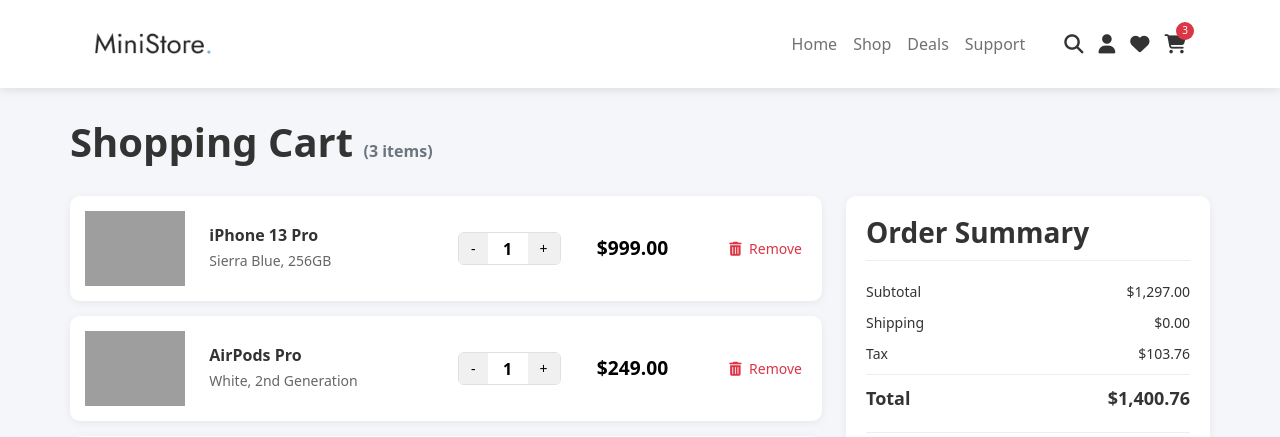
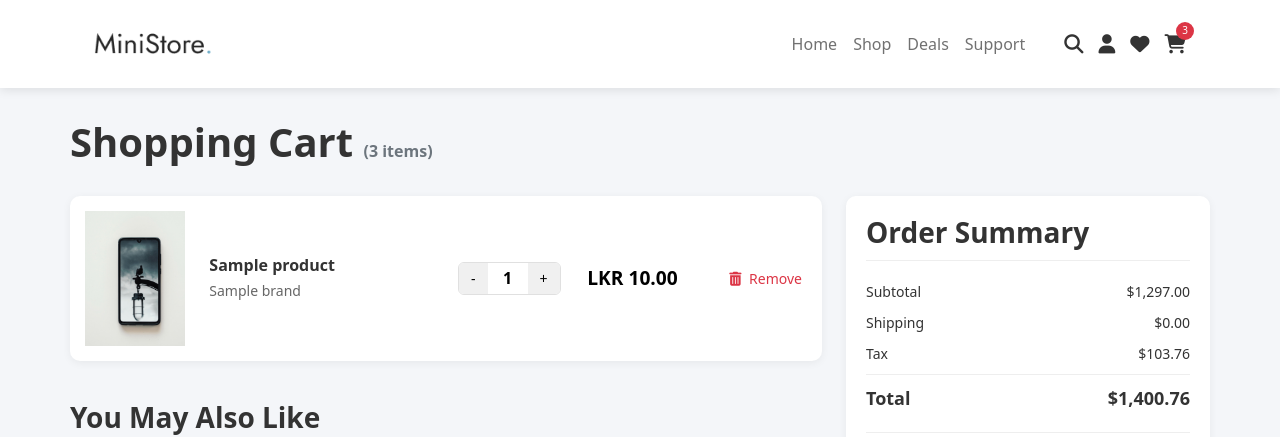
Before and after one commit to dimuthadithya/MobiMart, a PHP site: page /pages/cart.php in a window 1280 px wide. Shown: the top 437 px of the page. Run offline with PHP 8.4, Linux system fonts and the light colour scheme; the visitor is signed in with stand-in values (Sample User, id 1); tables that the repository leaves empty hold one stand-in row (values such as "Sample post"); grey boxes are pictures that could not be loaded.

Commit message:
show added items in the cart

```diff
--- a/controller/sign_in_process.php
+++ b/controller/sign_in_process.php
@@ -13,6 +13,7 @@
 if (count($result) > 0) {
     session_start();
     $_SESSION['email'] = $email;
+    $_SESSION['user_id'] = $result[0]['user_id'];
 
     header("location: ../index.php?login=success");
     exit();
--- /dev/null
+++ b/includes/cartItem.php
@@ -0,0 +1,24 @@
+       <div class="cart-item">
+           <div class="row align-items-center">
+               <div class="col-md-2 col-4 mb-3 mb-md-0">
+                   <img src="../assets/images/product-item2.jpg" alt="AirPods Pro" class="item-image">
+               </div>
+               <div class="col-md-4 col-8 mb-3 mb-md-0">
+                   <h3 class="item-title"><?php echo $productName ?></h3>
+                   <p class="item-variant mb-0"><?php echo $brandName ?></p>
+               </div>
+               <div class="col-md-2 col-4">
+                   <div class="quantity-control">
+                       <button class="quantity-btn">-</button>
+                       <input type="text" class="quantity-input" value="1" readonly>
+                       <button class="quantity-btn">+</button>
+                   </div>
+               </div>
+               <div class="col-md-2 col-4 text-md-center">
+                   <p class="item-price mb-0">LKR <?php echo $productPrice ?></p>
+               </div>
+               <div class="col-md-2 col-4 text-md-end">
+                   <button class="remove-btn"><i class="fas fa-trash-alt me-1"></i> Remove</button>
+               </div>
+           </div>
+       </div>
--- a/index.php
+++ b/index.php
@@ -359,7 +359,7 @@
                       </a>
                     </li>
                     <li>
-                      <a href="./cart.html">
+                      <a href="./pages/cart.php">
                         <svg class="cart">
                           <use xlink:href="#cart"></use>
                         </svg>
--- a/pages/cart.php
+++ b/pages/cart.php
@@ -1,5 +1,25 @@
+<?php
+
+include_once '../config/db.php';
+session_start();
+
+$userId = $_SESSION['user_id'] ?? null;
+
+if (!$userId) {
+  header("Location: ./sign_in.php");
+  exit();
+}
+
+$cartItemsSql = "SELECT * FROM cart WHERE user_id = :user_id";
+$stmt = $conn->prepare($cartItemsSql);
+$stmt->execute(['user_id' => $userId]);
+$cartItems = $stmt->fetchAll(PDO::FETCH_ASSOC);
+
+?>
+
 <!DOCTYPE html>
 <html lang="en">
+
 <head>
   <meta charset="UTF-8">
   <meta name="viewport" content="width=device-width, initial-scale=1">
@@ -310,6 +330,7 @@
     }
   </style>
 </head>
+
 <body>
 
 
@@ -369,84 +390,35 @@
     <div class="row">
       <!-- Cart Items Column -->
       <div class="col-lg-8 mb-4">
+        <?php
+        foreach ($cartItems as $item) {
 
-        <!-- Cart Item 1 -->
-        <div class="cart-item">
-          <div class="row align-items-center">
-            <div class="col-md-2 col-4 mb-3 mb-md-0">
-              <img src="/api/placeholder/100/120" alt="iPhone 13 Pro" class="item-image">
-            </div>
-            <div class="col-md-4 col-8 mb-3 mb-md-0">
-              <h3 class="item-title">iPhone 13 Pro</h3>
-              <p class="item-variant mb-0">Sierra Blue, 256GB</p>
-            </div>
-            <div class="col-md-2 col-4">
-              <div class="quantity-control">
-                <button class="quantity-btn">-</button>
-                <input type="text" class="quantity-input" value="1" readonly>
-                <button class="quantity-btn">+</button>
-              </div>
-            </div>
-            <div class="col-md-2 col-4 text-md-center">
-              <p class="item-price mb-0">$999.00</p>
-            </div>
-            <div class="col-md-2 col-4 text-md-end">
-              <button class="remove-btn"><i class="fas fa-trash-alt me-1"></i> Remove</button>
-            </div>
-          </div>
-        </div>
+          $productId = $item['product_id'];
 
-        <!-- Cart Item 2 -->
-        <div class="cart-item">
-          <div class="row align-items-center">
-            <div class="col-md-2 col-4 mb-3 mb-md-0">
-              <img src="/api/placeholder/100/120" alt="AirPods Pro" class="item-image">
-            </div>
-            <div class="col-md-4 col-8 mb-3 mb-md-0">
-              <h3 class="item-title">AirPods Pro</h3>
-              <p class="item-variant mb-0">White, 2nd Generation</p>
-            </div>
-            <div class="col-md-2 col-4">
-              <div class="quantity-control">
-                <button class="quantity-btn">-</button>
-                <input type="text" class="quantity-input" value="1" readonly>
-                <button class="quantity-btn">+</button>
-              </div>
-            </div>
-            <div class="col-md-2 col-4 text-md-center">
-              <p class="item-price mb-0">$249.00</p>
-            </div>
-            <div class="col-md-2 col-4 text-md-end">
-              <button class="remove-btn"><i class="fas fa-trash-alt me-1"></i> Remove</button>
-            </div>
-          </div>
-        </div>
+          $productSql = "SELECT * FROM products WHERE product_id = :product_id";
+          $stmt = $conn->prepare($productSql);
+          $stmt->bindParam(':product_id', $productId);
+          $stmt->execute();
+          $product = $stmt->fetch(PDO::FETCH_ASSOC);
 
-        <!-- Cart Item 3 -->
-        <div class="cart-item">
-          <div class="row align-items-center">
-            <div class="col-md-2 col-4 mb-3 mb-md-0">
-              <img src="/api/placeholder/100/120" alt="Silicone Case" class="item-image">
-            </div>
-            <div class="col-md-4 col-8 mb-3 mb-md-0">
-              <h3 class="item-title">Silicone Case</h3>
-              <p class="item-variant mb-0">Midnight Blue, iPhone 13 Pro</p>
-            </div>
-            <div class="col-md-2 col-4">
-              <div class="quantity-control">
-                <button class="quantity-btn">-</button>
-                <input type="text" class="quantity-input" value="1" readonly>
-                <button class="quantity-btn">+</button>
-              </div>
-            </div>
-            <div class="col-md-2 col-4 text-md-center">
-              <p class="item-price mb-0">$49.00</p>
-            </div>
-            <div class="col-md-2 col-4 text-md-end">
-              <button class="remove-btn"><i class="fas fa-trash-alt me-1"></i> Remove</button>
-            </div>
-          </div>
-        </div>
+          $productName = $product['product_name'];
+          $productPrice = $product['price'];
+          // $productImage = $product['image_url'];
+          $productSku = $product['sku'];
+          $productDetailsPage = "../includes/productDetails.php?product_id=" . $productId;
+
+          $brandSql = "SELECT * FROM brands WHERE brand_id = :brand_id";
+          $stmt = $conn->prepare($brandSql);
+          $stmt->bindParam(':brand_id', $product['brand_id']);
+          $stmt->execute();
+          $brand = $stmt->fetch(PDO::FETCH_ASSOC);
+
+          $brandName = $brand['brand_name'];
+
+          include_once "../includes/cartItem.php";
+        }
+        ?>
+
 
         <!-- Recently Viewed / Recommended Items -->
         <div class="recommendations">
@@ -622,4 +594,5 @@
 
   <script src="https://cdn.jsdelivr.net/npm/bootstrap@5.3.3/dist/js/bootstrap.bundle.min.js"></script>
 </body>
+
 </html>
```
